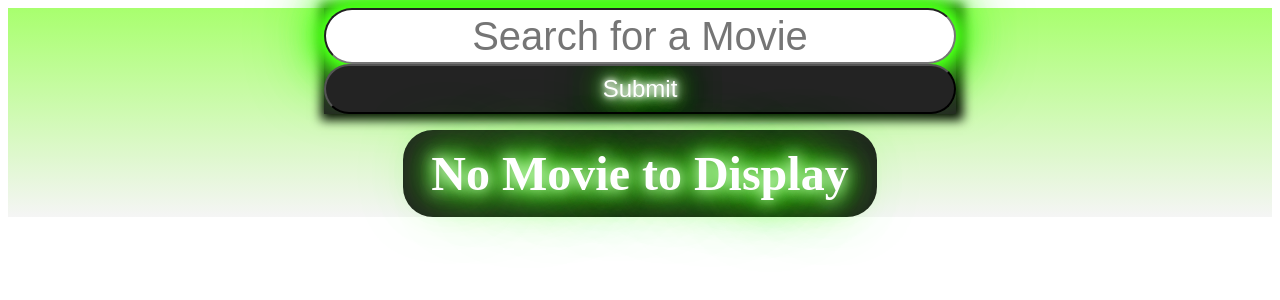
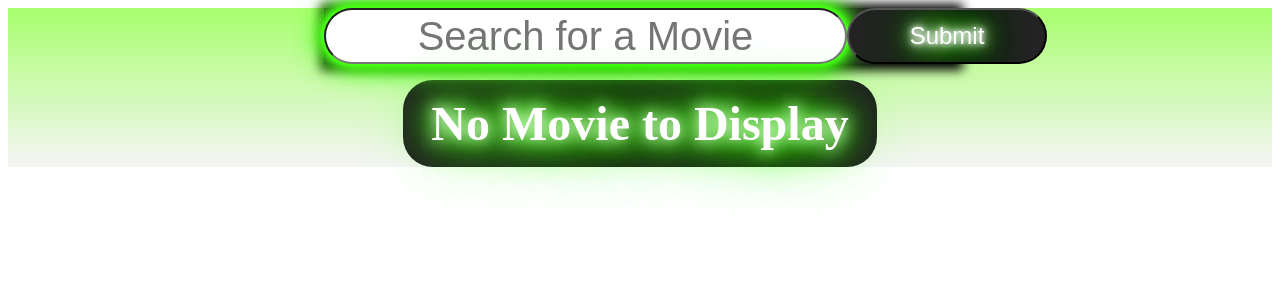
Before and after one commit to Kolten-Pilar/react-movie-search-app, a React (Vite) app: page / in a window 1280 px wide. Shown: the top 300 px of the page. Built offline with nearby package versions, Linux system fonts and the light colour scheme; no server answers.

Commit message:
updated styling

```diff
--- a/src/components/Form.jsx
+++ b/src/components/Form.jsx
@@ -15,19 +15,23 @@ const Button = styled.input`
 color: #FFF;
 background-color: #232323;
 text-shadow: 0 0 5px #FFF, 0 0 10px #FFF, 0 0 15px #FFF, 0 0 20px #49ff18, 0 0 30px #49FF18, 0 0 40px #49FF18, 0 0 55px #49FF18, 0 0 75px #49ff18;
-height: 50px;
+width: 200px;
 font-size: 1.5rem;
 cursor: pointer;
 border-radius: 30px;
-&:hover { color: red;}
+&:hover {
+  color: red;
+  box-shadow: 0 0 5px red;
+}
 `
 
 const myForm = {
   height: '50px',
   fontSize: '2.5rem',
   textAlign: 'center',
-  boxShadow: '0 0 5px #49ff18, 0 0 10px #49FF18, 0 0 15px #49FF18, 0 0 20px #49ff18, 0 0 30px #49FF18, 0 0 40px #49FF18, 0 0 55px #49FF18, 0 0 75px #49ff18',
+  boxShadow: '0 0 5px #49ff18, 0 0 5px #49FF18, 0 0 5px #49FF18, 0 0 10px #49ff18, 0 0 15px #49FF18, 0 0 20px #49FF18, 0 0 30px #49FF18, 0 0 30px #49ff18',
   borderRadius: '30px',
+
 }
 
 
@@ -53,8 +57,10 @@ function Form({ movieSearch }) {
   return (
     <div>
       <Container onSubmit={handleSubmit}>
+        <div style={{margin: 'auto', marginTop: 'auto', display: 'flex', flexDirection: 'row', }}>
           <input style={myForm} placeholder='Search for a Movie' type="text" value={form.searchTerm} onChange={handleChange} />
           <Button type="submit" value='Submit' />
+          </div>
       </Container>
     </div>
   )
```
